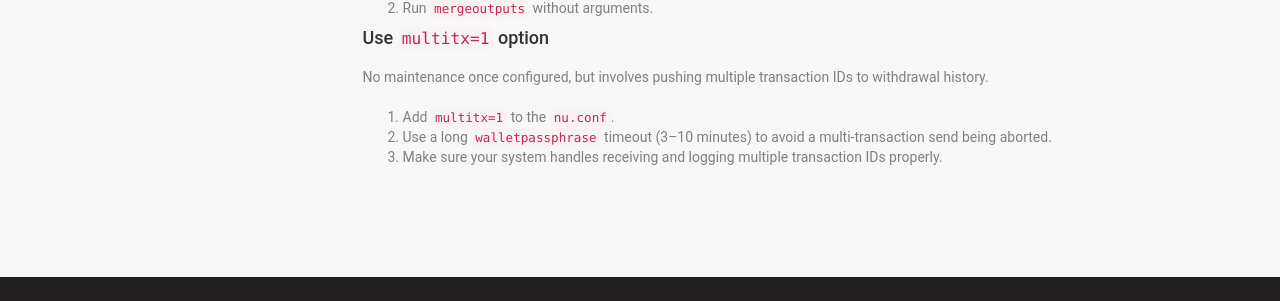
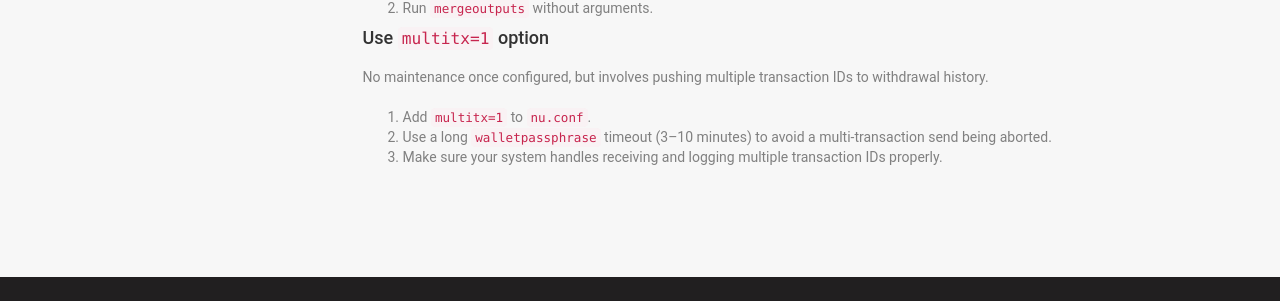
Before and after one commit to NuNetwork/nunetwork.github.io, a Jekyll site: the page built from _pages/list-nubits.md, in a window 1280 px wide. Shown: the part 1088-1389 px from the top of the page. Built offline with Jekyll 4.4.1, drawn with Linux system fonts in a browser that asks for light colours.

Commit message:
Update list-nubits.md

```diff
--- a/_pages/list-nubits.md
+++ b/_pages/list-nubits.md
@@ -47,6 +47,6 @@
 
 No maintenance once configured, but involves pushing multiple transaction IDs to withdrawal history.
 
-1. Add `multitx=1` to the `nu.conf`.
+1. Add `multitx=1` to `nu.conf`.
 2. Use a long `walletpassphrase` timeout (3–10 minutes) to avoid a multi-transaction send being aborted.
 3. Make sure your system handles receiving and logging multiple transaction IDs properly.
```
